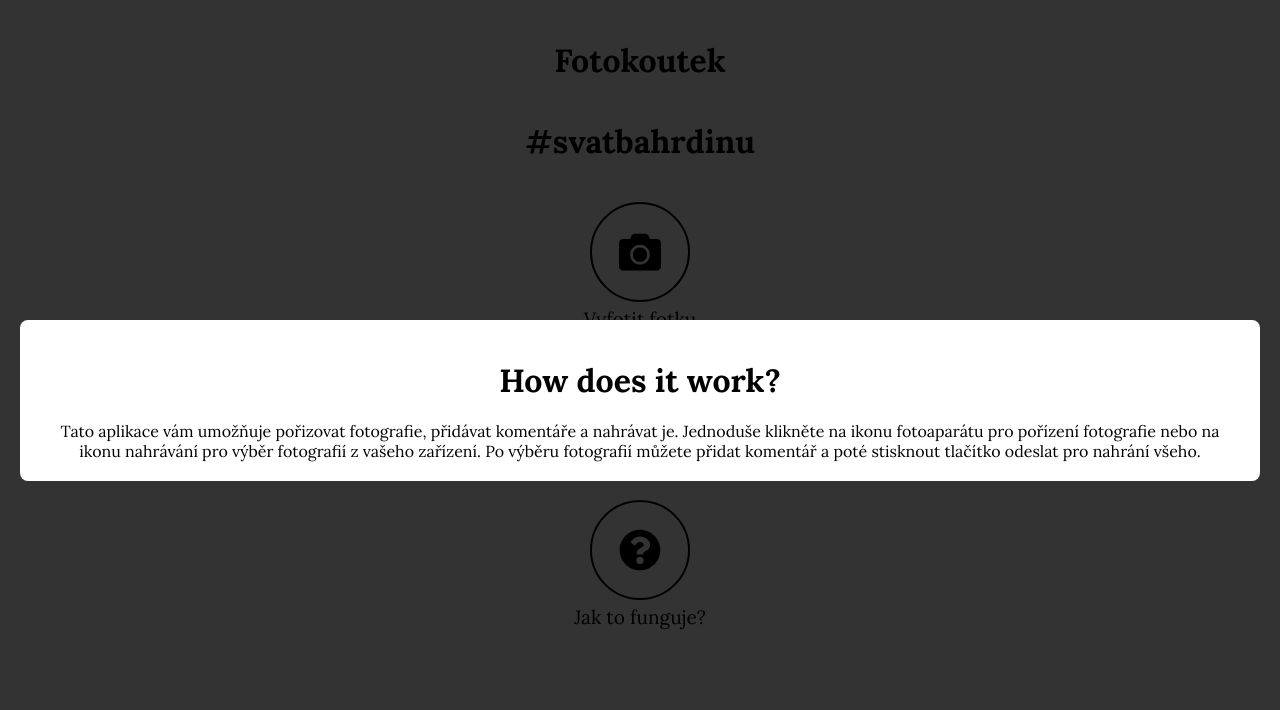
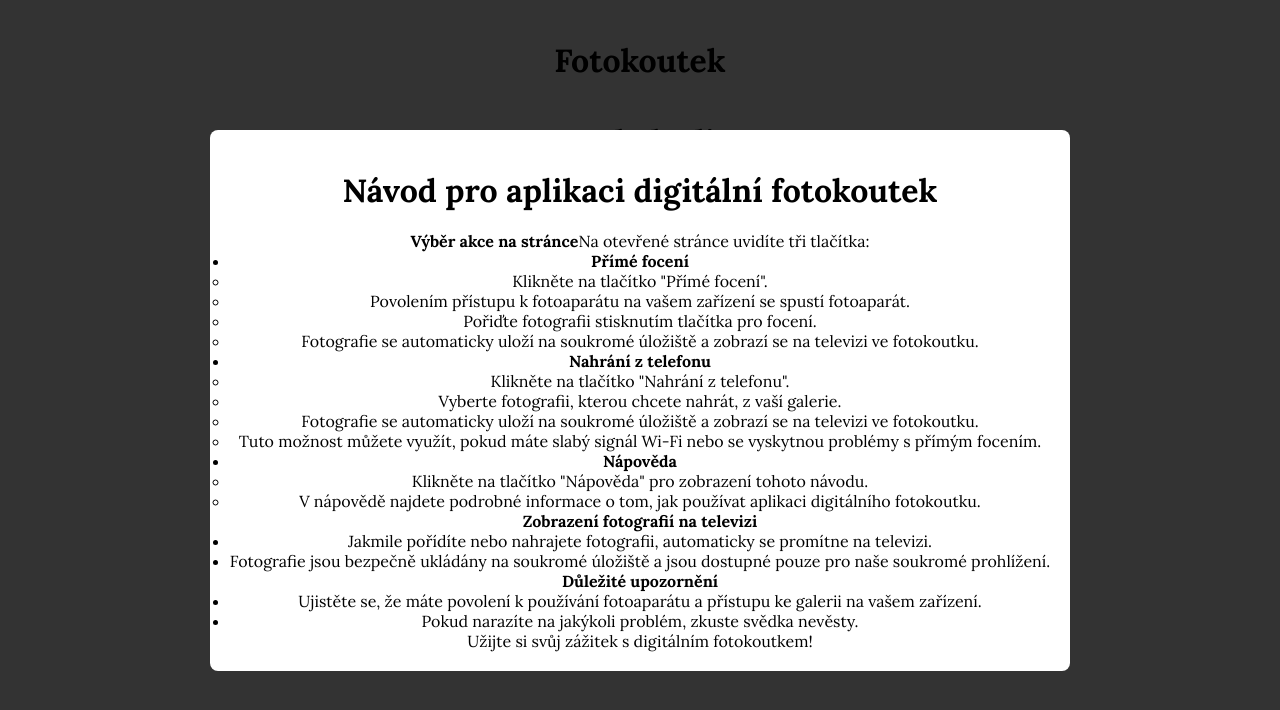
Before and after one commit to jkbnovak/photobooth-app, a Next.js app: page / in a window 1280 px wide. Both pictures are taken after a click on the button 639 px from the left and 550 px from the top of the page. Shown: the top 710 px of the page. Built offline with nearby package versions, Linux system fonts and the light colour scheme.

Commit message:
napoveda textace edit

```diff
--- a/src/app/page.tsx
+++ b/src/app/page.tsx
@@ -167,13 +167,81 @@ const Home = () => {
           onClick={closeHowItWorksModal}
         >
           <div className={styles.howItWorksContent}>
-            <h1 className={styles.title}>How does it work?</h1>
+            <h1 className={styles.title}>
+              Návod pro aplikaci digitální fotokoutek
+            </h1>
             <p className={styles.howItWorksText}>
-              Tato aplikace vám umožňuje pořizovat fotografie, přidávat
-              komentáře a nahrávat je. Jednoduše klikněte na ikonu fotoaparátu
-              pro pořízení fotografie nebo na ikonu nahrávání pro výběr
-              fotografií z vašeho zařízení. Po výběru fotografií můžete přidat
-              komentář a poté stisknout tlačítko odeslat pro nahrání všeho.
+              <strong>Výběr akce na stránce</strong>
+              Na otevřené stránce uvidíte tři tlačítka:
+              <ul>
+                <li>
+                  <strong>Přímé focení</strong>
+                  <ul>
+                    <li>Klikněte na tlačítko "Přímé focení".</li>
+                    <li>
+                      Povolením přístupu k fotoaparátu na vašem zařízení se
+                      spustí fotoaparát.
+                    </li>
+                    <li>Pořiďte fotografii stisknutím tlačítka pro focení.</li>
+                    <li>
+                      Fotografie se automaticky uloží na soukromé úložiště a
+                      zobrazí se na televizi ve fotokoutku.
+                    </li>
+                  </ul>
+                </li>
+                <li>
+                  <strong>Nahrání z telefonu</strong>
+                  <ul>
+                    <li>Klikněte na tlačítko "Nahrání z telefonu".</li>
+                    <li>
+                      Vyberte fotografii, kterou chcete nahrát, z vaší galerie.
+                    </li>
+                    <li>
+                      Fotografie se automaticky uloží na soukromé úložiště a
+                      zobrazí se na televizi ve fotokoutku.
+                    </li>
+                    <li>
+                      Tuto možnost můžete využít, pokud máte slabý signál Wi-Fi
+                      nebo se vyskytnou problémy s přímým focením.
+                    </li>
+                  </ul>
+                </li>
+                <li>
+                  <strong>Nápověda</strong>
+                  <ul>
+                    <li>
+                      Klikněte na tlačítko "Nápověda" pro zobrazení tohoto
+                      návodu.
+                    </li>
+                    <li>
+                      V nápovědě najdete podrobné informace o tom, jak používat
+                      aplikaci digitálního fotokoutku.
+                    </li>
+                  </ul>
+                </li>
+              </ul>
+              <strong>Zobrazení fotografií na televizi</strong>
+              <ul>
+                <li>
+                  Jakmile pořídíte nebo nahrajete fotografii, automaticky se
+                  promítne na televizi.
+                </li>
+                <li>
+                  Fotografie jsou bezpečně ukládány na soukromé úložiště a jsou
+                  dostupné pouze pro naše soukromé prohlížení.
+                </li>
+              </ul>
+              <strong>Důležité upozornění</strong>
+              <ul>
+                <li>
+                  Ujistěte se, že máte povolení k používání fotoaparátu a
+                  přístupu ke galerii na vašem zařízení.
+                </li>
+                <li>
+                  Pokud narazíte na jakýkoli problém, zkuste svědka nevěsty.
+                </li>
+              </ul>
+              Užijte si svůj zážitek s digitálním fotokoutkem!
             </p>
           </div>
         </div>
```
